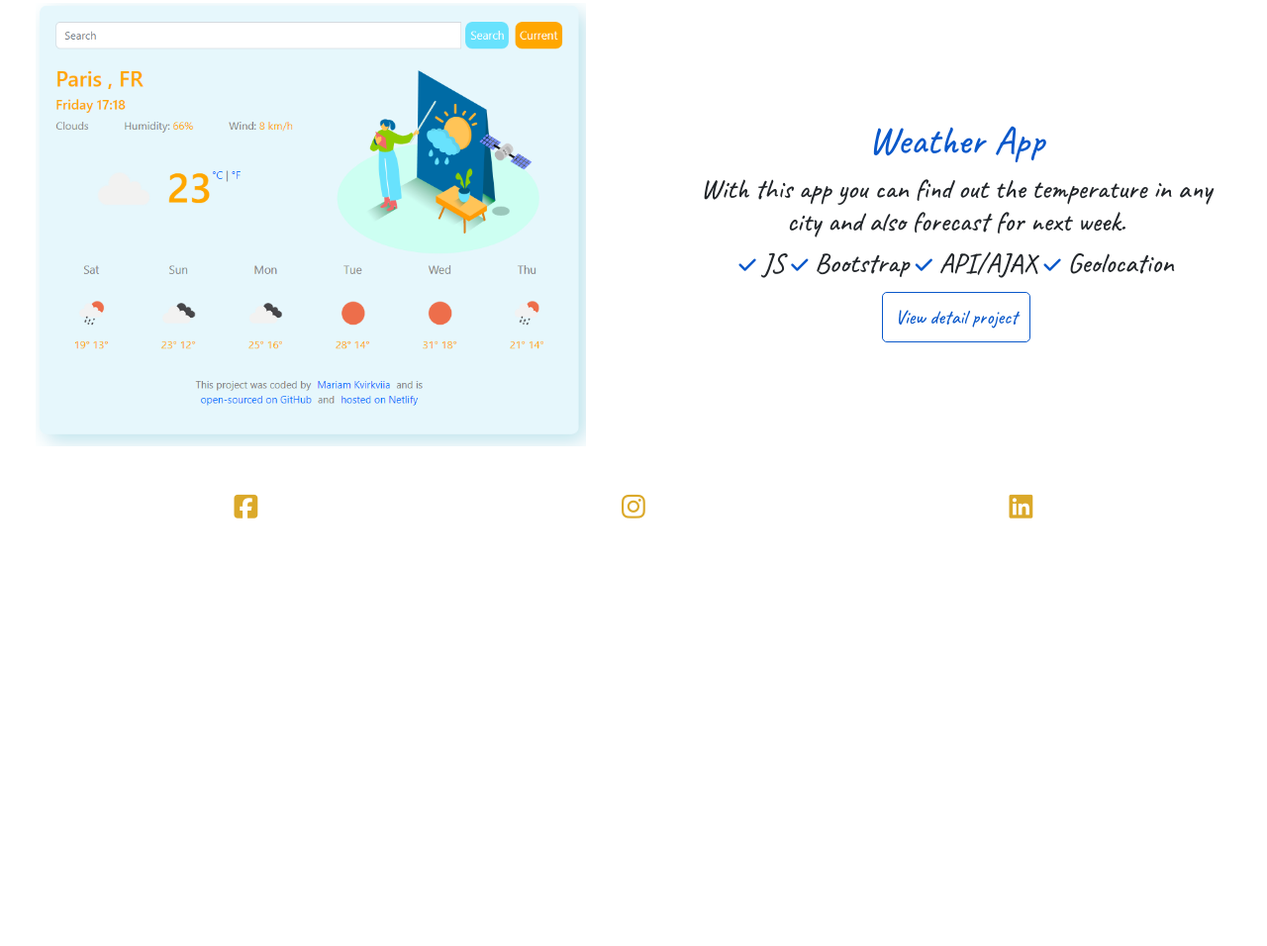
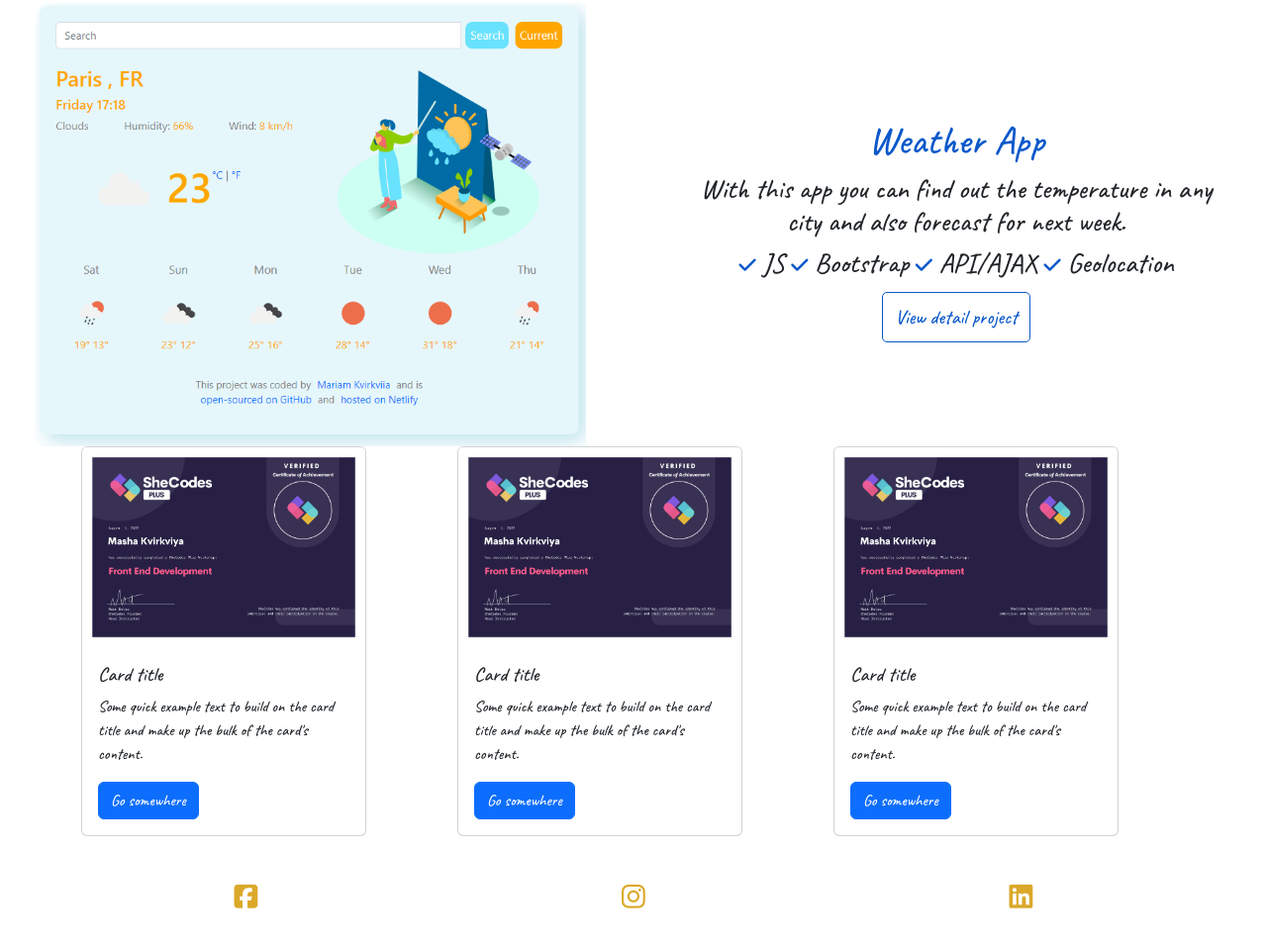
Before and after one commit to Mariam-KV/My_Portfolio, a plain HTML site: page project.html in a window 1280 px wide. Shown: the part 392-1348 px from the top of the page at 99% size. Before the commit the page ends 969 px from the top, so only its background shows below. Drawn offline with nearby package versions, Linux system fonts and the light colour scheme; a web font is replaced by a local one.

Commit message:
added 3 cards

```diff
--- a/project.html
+++ b/project.html
@@ -127,6 +127,45 @@
           </div>
 
 
+
+          <div class="container">
+            <div class="row">
+              <div class="col-4">
+                <div class="card" style="width: 18rem;">
+                  <img class="card-img-top" src="pictures/result.png" alt="Card image cap">
+                  <div class="card-body">
+                    <h5 class="card-title">Card title</h5>
+                    <p class="card-text">Some quick example text to build on the card title and make up the bulk of the card's content.</p>
+                    <a href="#" class="btn btn-primary">Go somewhere</a>
+                  </div>
+                </div>
+              </div>
+              <div class="col-4">
+                <div class="card" style="width: 18rem;">
+                  <img class="card-img-top" src="pictures/result.png" alt="Card image cap">
+                  <div class="card-body">
+                    <h5 class="card-title">Card title</h5>
+                    <p class="card-text">Some quick example text to build on the card title and make up the bulk of the card's content.</p>
+                    <a href="#" class="btn btn-primary">Go somewhere</a>
+                  </div>
+                </div>
+              </div>
+              <div class="col-4">
+                <div class="card" style="width: 18rem;">
+                  <img class="card-img-top" src="pictures/result.png" alt="Card image cap">
+                  <div class="card-body">
+                    <h5 class="card-title">Card title</h5>
+                    <p class="card-text">Some quick example text to build on the card title and make up the bulk of the card's content.</p>
+                    <a href="#" class="btn btn-primary">Go somewhere</a>
+                  </div>
+                </div>
+              </div>
+            </div>
+          </div>
+
+
+
+
       <div class="container">
         <div class="row text-center justify-content-between p-5">
           <div class="col-3">
```
